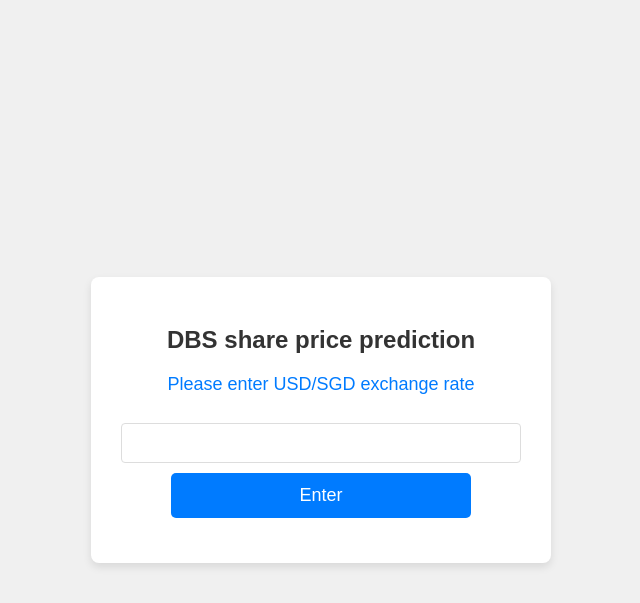
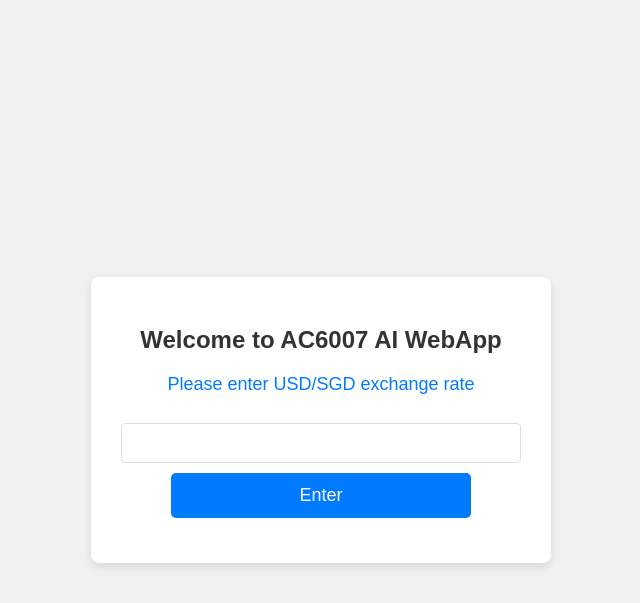
Before and after one commit to StevenTang021205/AC6007-AY2025, a Flask app: page / in a window 1280 px wide. Shown: the top 603 px of the page, without its empty margins (319-959 px from the left). Run offline with Flask 3, Linux system fonts and the light colour scheme.

Commit message:
Change In index.html

```diff
--- a/templates/index.html
+++ b/templates/index.html
@@ -4,7 +4,7 @@
 </head>
 <body>
 <div class="container">
-    <h2>DBS share price prediction</h2>
+    <h2>Welcome to AC6007 AI WebApp</h2>
     <form action="/prediction" method="post">
         <p>Please enter USD/SGD exchange rate </p>
         <input type="number" step="0.01" name="q">
```
